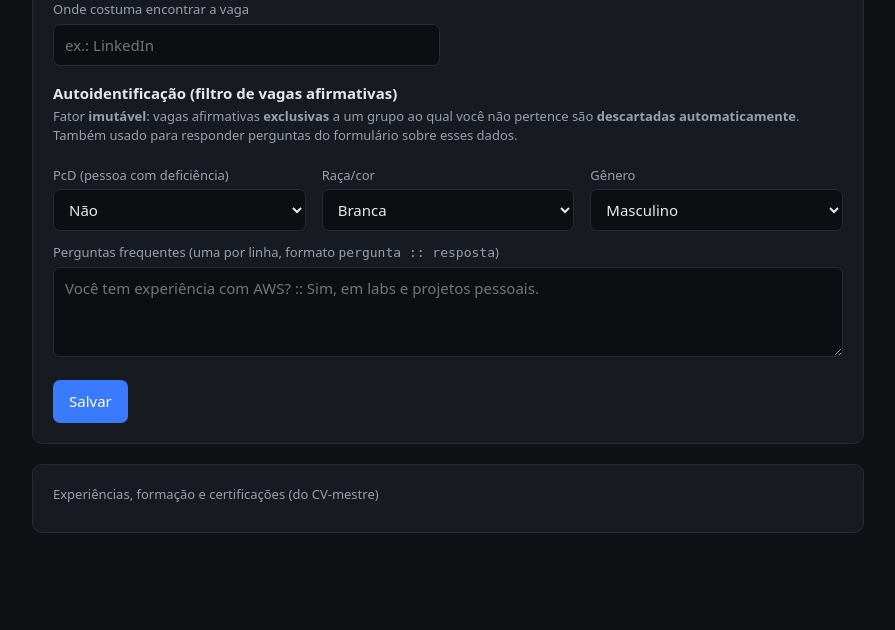
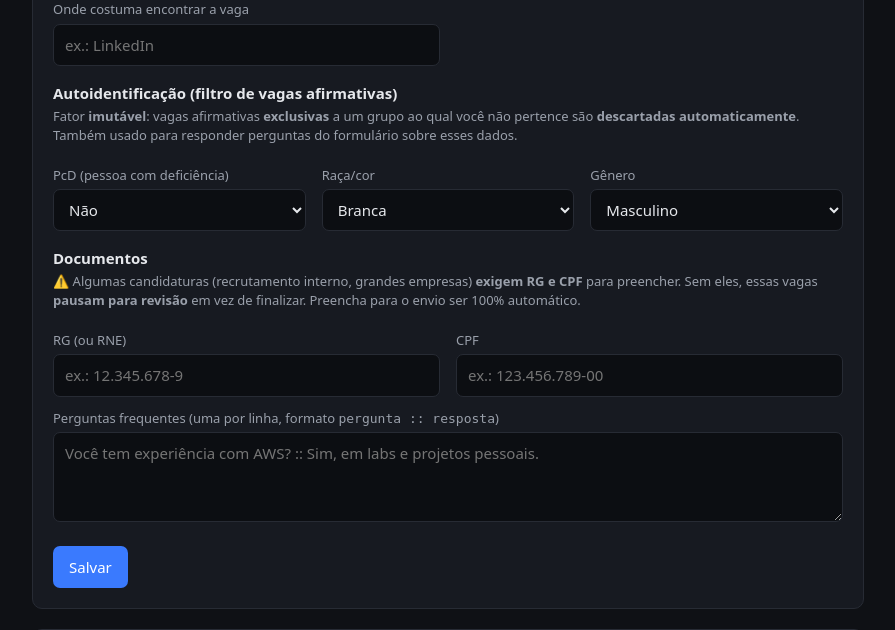
Before and after one commit to LuanMedeiross/AAS-Application-Assistent-System, a FastAPI app: page /profile in a window 1280 px wide. Shown: the part 1209-1839 px from the top of the page, without its empty margins (192-1087 px from the left). Before the commit the page ends 1742 px from the top, so only its background shows below. Run offline with FastAPI, Linux system fonts and the light colour scheme; data comes from the database, SQL or seed files in the repository; some libraries are stand-ins or nearby versions.

Commit message:
addedd rg and cpf

```diff
--- a/app/models.py
+++ b/app/models.py
@@ -85,6 +85,8 @@ class Profile(SQLModel, table=True):
             "pcd": "pessoa com deficiência (PCD)",
             "race": "raça/cor",
             "gender": "gênero",
+            "rg": "RG (documento de identidade / RNE)",
+            "cpf": "CPF",
             "job_source": "onde encontrou a vaga",
             "notice_period": "aviso prévio / prazo para começar",
         }
--- a/app/web/routes.py
+++ b/app/web/routes.py
@@ -63,6 +63,8 @@ def profile_save(
     pcd: str = Form(""),
     race: str = Form(""),
     gender: str = Form(""),
+    rg: str = Form(""),
+    cpf: str = Form(""),
     job_source: str = Form(""),
     notice_period: str = Form(""),
     faq: str = Form(""),
@@ -94,6 +96,8 @@ def profile_save(
         "pcd": pcd.strip(),
         "race": race.strip(),
         "gender": gender.strip(),
+        "rg": rg.strip(),
+        "cpf": cpf.strip(),
         "job_source": job_source.strip(),
         "notice_period": notice_period.strip(),
         "faq": faq_map,
--- a/app/web/templates/profile.html
+++ b/app/web/templates/profile.html
@@ -97,6 +97,18 @@
         {% endfor %}
       </select></div>
   </div>
+
+  <h4 style="margin-top:16px; margin-bottom:2px">Documentos</h4>
+  <div class="hint" style="margin-bottom:8px">⚠️ Algumas candidaturas (recrutamento interno,
+    grandes empresas) <b>exigem RG e CPF</b> para preencher. Sem eles, essas vagas <b>pausam para
+    revisão</b> em vez de finalizar. Preencha para o envio ser 100% automático.</div>
+  <div class="row">
+    <div><label>RG (ou RNE)</label>
+      <input name="rg" value="{{ prefs.get('rg','') }}" placeholder="ex.: 12.345.678-9"></div>
+    <div><label>CPF</label>
+      <input name="cpf" value="{{ prefs.get('cpf','') }}" placeholder="ex.: 123.456.789-00"></div>
+  </div>
+
   <label>Perguntas frequentes (uma por linha, formato <code>pergunta :: resposta</code>)</label>
   <textarea name="faq" placeholder="Você tem experiência com AWS? :: Sim, em labs e projetos pessoais.">{% for q, a in (prefs.get('faq') or {}).items() %}{{ q }} :: {{ a }}
 {% endfor %}</textarea>
```
